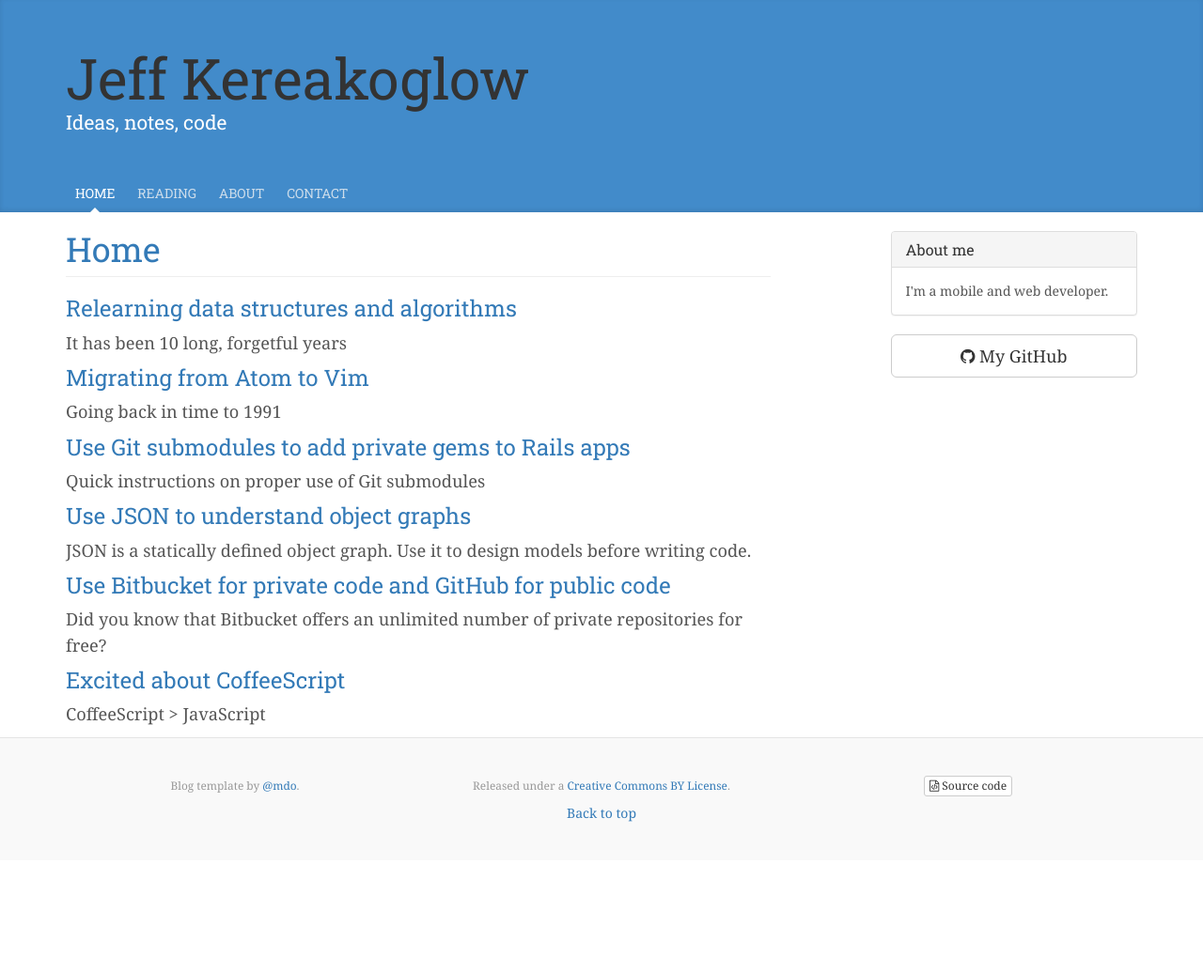
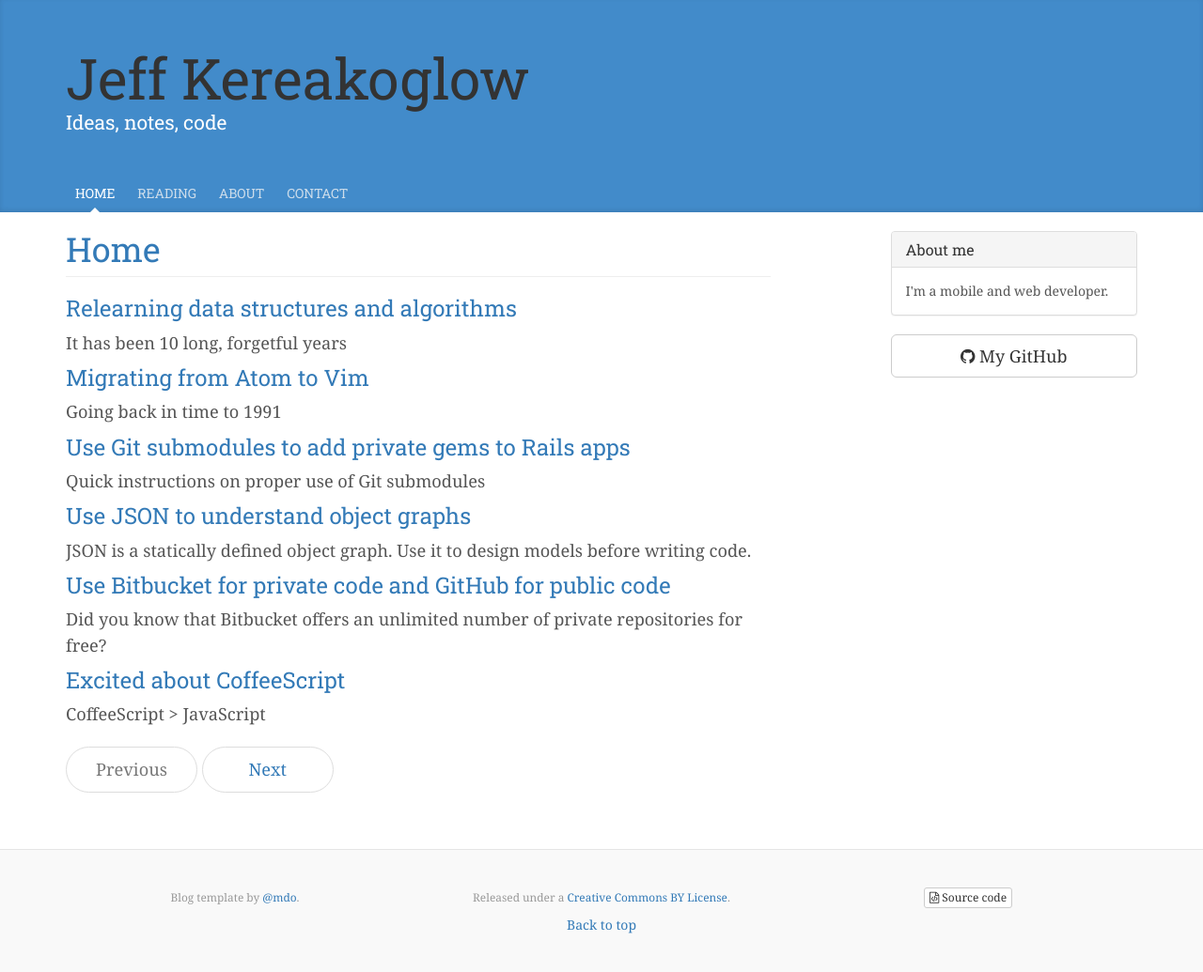
Before and after one commit to jkereako/jkereako.github.io, a Jekyll site: the page built from index.html, in a window 1280 px wide. Shown: the whole page at 94% size. Built offline with Jekyll 4.4.1, drawn with Linux system fonts in a browser that asks for light colours; nearby versions of some CDN libraries; the list of posts is cut into pages by our own code; before the commit the page ends 916 px from its top, so only the background shows below that.

Commit message:
Add pager to blog roll

```diff
--- a/_config.yml
+++ b/_config.yml
@@ -7,6 +7,7 @@
 permalink: /:year/:month/:title/
 url: http://jeffkereakoglow.com
 branch: master
+paginate: 8
 
 #-- Styles
 highlighter: pygments
--- a/index.html
+++ b/index.html
@@ -7,7 +7,7 @@
     <a href="{{ page.url }}">{{ page.title | camel_break }}</a>
   </h1>
 </header>
-{% for post in site.posts | limit: 8 %}
+{% for post in paginator.posts  %}
   {% if post.category == "Book review" %}
   {% else if %}
   <article class="excerpt">
@@ -18,3 +18,24 @@
   </article>
   {% endif %}
 {% endfor %}
+
+<!-- Pagination links -->
+<nav>
+  <ul class="pager">
+    {% if paginator.previous_page %}
+    <li>
+      <a href="{{ paginator.previous_page_path }}" class="previous">Previous</a>
+    {% else %}
+    <li class="disabled">
+      <a class="previous" href="#">Previous</a>
+    {% endif %}
+    {% if paginator.next_page %}
+    <li>
+      <a href="{{ paginator.next_page_path }}" class="next">Next</a>
+    {% else %}
+    <li class="disabled">
+      <a class="next" href="#">Next</a>
+  {% endif %}
+    </li>
+  </ul>
+</nav>
```
Also changed, not shown: Gemfile.lock.
